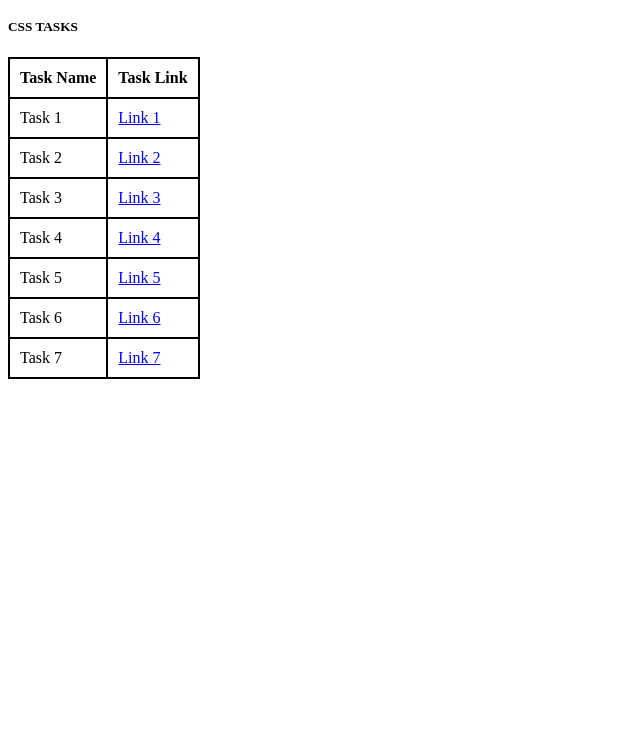
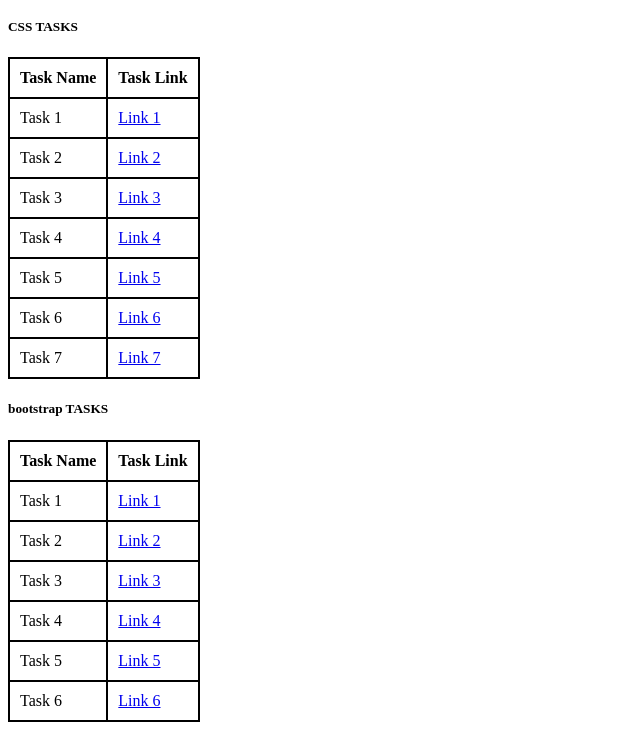
Before and after one commit to yashaswini070/Yashaswini22BCE9963, a plain HTML site: page index.html in a window 1280 px wide. Shown: the part 448-1178 px from the top of the page, without its empty margins (0-640 px from the left). Before the commit the page ends 835 px from the top, so only its background shows below. Drawn offline with Linux system fonts and the light colour scheme.

Commit message:
Add files via upload

```diff
--- a/index.html
+++ b/index.html
@@ -110,3 +110,55 @@
     </table>
 
 </body>
+
+<h5> bootstrap TASKS </h5>
+<table border="1" bordercolor="black" cellspacing="0" cellpadding="10" >
+    <tr>
+        <th>Task Name</th>
+        <th>Task Link</th>
+    </tr>
+    <tr>
+        <td>Task 1</td>
+        <td>
+            <a href="bootstrap-1.html"> Link 1</a>
+        </td>
+
+    </tr>
+    <tr>
+        <td>Task 2</td>
+        <td>
+            <a href="bootstrap-2.html"> Link 2</a>
+        </td>
+
+    </tr>
+    <tr>
+        <td>Task 3</td>
+        <td>
+            <a href="bootstrap-3.html"> Link 3</a>
+        </td>
+
+    </tr>
+    <tr>
+        <td>Task 4</td>
+        <td>
+            <a href="bootstrap-4.html"> Link 4</a>
+        </td>
+
+    </tr>
+    <tr>
+        <td>Task 5</td>
+        <td>
+            <a href="bootstrap-5.html"> Link 5</a>
+        </td>
+
+    </tr>
+    <tr>
+        <td>Task 6</td>
+        <td>
+            <a href="bootstrap-6.html"> Link 6</a>
+        </td>
+
+    </tr>
+</table>
+
+</body>
```
